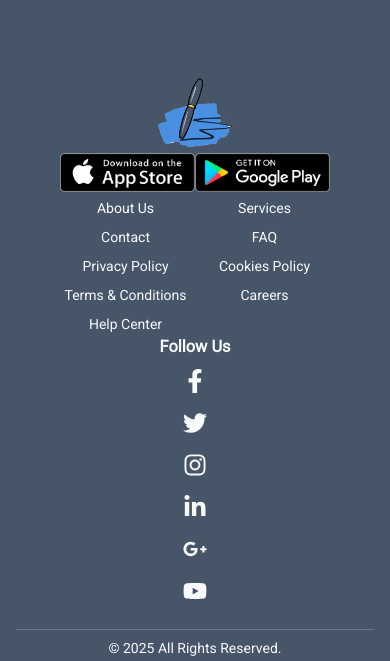
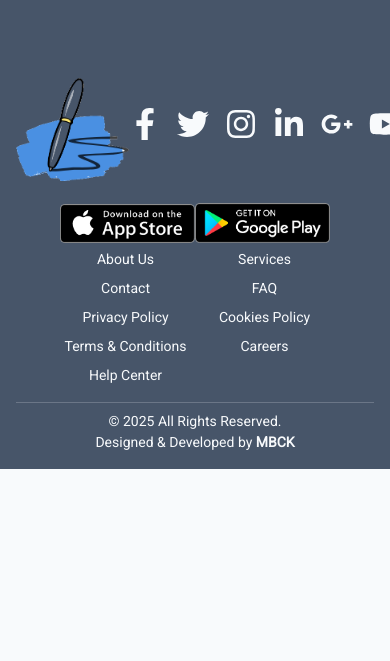
Before and after one commit to mehmetbacik/blog-management, a Next.js app in the folder frontend/: page / in a window 390 px wide. Shown: the part 463-1124 px from the top of the page. After the commit the page ends 932 px from the top, so only its background shows below. Built offline with nearby package versions, Linux system fonts and the light colour scheme; no server answers.

Commit message:
style: Improve social links and logo layout
- Adjusted styles for social media links to enhance consistency and accessibility.
- Refined logo positioning for better responsiveness and visual balance.
- Cleaned up CSS for improved maintainability and readability.

```diff
--- a/frontend/src/components/layout/Footer/Footer.tsx
+++ b/frontend/src/components/layout/Footer/Footer.tsx
@@ -16,11 +16,13 @@ export const Footer: React.FC = () => {
           <div className="footer__content__newsletter--container">
             <FooterNewsletter />
           </div>
+          <div className="footer__content__social--container">
+            <FooterLogo />
+            <FooterSocial />
+          </div>
           <div>
-            <FooterLogo />
             <FooterAppLinks />
             <FooterMenu />
-            <FooterSocial />
           </div>
         </div>
         <FooterCopyright />
--- a/frontend/src/components/layout/Footer/components/FooterLogo.tsx
+++ b/frontend/src/components/layout/Footer/components/FooterLogo.tsx
@@ -7,8 +7,8 @@ export const FooterLogo: React.FC = () => {
       <Image
         src="/img/logo.png"
         alt="Blog Management Logo"
-        width={75}
-        height={25}
+        width={113}
+        height={38}
       />
     </div>
   );
--- a/frontend/src/components/layout/Footer/components/FooterSocial.tsx
+++ b/frontend/src/components/layout/Footer/components/FooterSocial.tsx
@@ -4,8 +4,6 @@ import { socialMediaLinks } from "@/data/socialMedia";
 export const FooterSocial: React.FC = () => {
   return (
     <div className="footer__social">
-      <h3>Follow Us</h3>
-      <div>
       {socialMediaLinks.map((social) => (
         <a
           key={social.href}
@@ -17,6 +15,5 @@ export const FooterSocial: React.FC = () => {
         </a>
       ))}
     </div>
-    </div>
   );
 };
--- a/frontend/src/styles/scss/components/_footer.scss
+++ b/frontend/src/styles/scss/components/_footer.scss
@@ -71,14 +71,34 @@
                 }
             }
         }
+        &__social--container {
+            display: flex;
+            align-items: center;
+            justify-content: space-between;
+            width: 100%;
+            .footer__social {
+                display: flex;
+                gap: $spacing-unit * 4;
+                justify-content: center;
+                a {
+                    color: $light-color;
+                    font-size: $font-size-base * 2;
+                    transition: $transition-base;
+                    &:hover {
+                        color: $primary-color;
+                    }
+                }
+            }
+            .footer__logo {
+                img {
+                    max-width: 150px;
+                    height: auto;
+                }
+            }
+        }
     }
 
-    &__logo {
-        img {
-            max-width: 150px;
-            height: auto;
-        }
-    }
+
 
     &__menu {
         ul {
@@ -97,26 +117,6 @@
                     &:hover {
                         color: $primary-color;
                     }
-                }
-            }
-        }
-    }
-
-    &__social {
-        h3 {
-            margin-bottom: $spacing-unit * 2;
-        }
-        div {
-            display: flex;
-            gap: $spacing-unit * 2;
-            justify-content: center;
-
-            a {
-                color: $light-color;
-                font-size: $font-size-base * 1.5;
-                transition: $transition-base;
-                &:hover {
-                    color: $primary-color;
                 }
             }
         }
```
Lines whose indentation alone changed are shown as unchanged.
